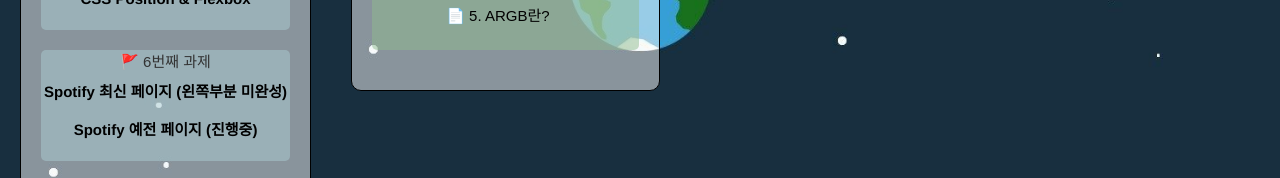
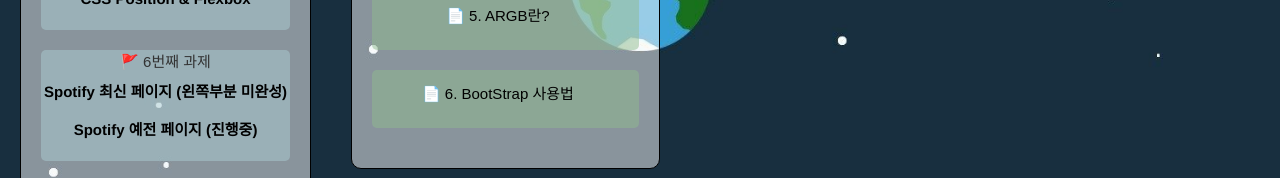
Before and after one commit to spacedustz/Markup-CSS, a React (Vite) app in the folder React/: page / in a window 1280 px wide. Shown: the part 484-662 px from the top of the page. Built offline with nearby package versions, Linux system fonts and the light colour scheme; no server answers.

Commit message:
React BootStrap Module 사용법 Description 추가

```diff
--- a/React/src/components/TodayReport.tsx
+++ b/React/src/components/TodayReport.tsx
@@ -180,6 +180,11 @@ const Home = () => (
                         <AssignmentTitle><Nav href="https://github.com/spacedustz/Markup-CSS/blob/main/Description/5.md"
                                               target="_blank">📄 5. ARGB란? </Nav></AssignmentTitle>
                     </MemoDiv>
+
+                    <MemoDiv>
+                        <AssignmentTitle><Nav href="https://github.com/spacedustz/Markup-CSS/blob/main/Description/6.md"
+                                              target="_blank">📄 6. BootStrap 사용법 </Nav></AssignmentTitle>
+                    </MemoDiv>
                 </StyledContainer>
             </div>
 
```
Also changed, not shown: 2 other files (tests, documents, lock files or other folders).
